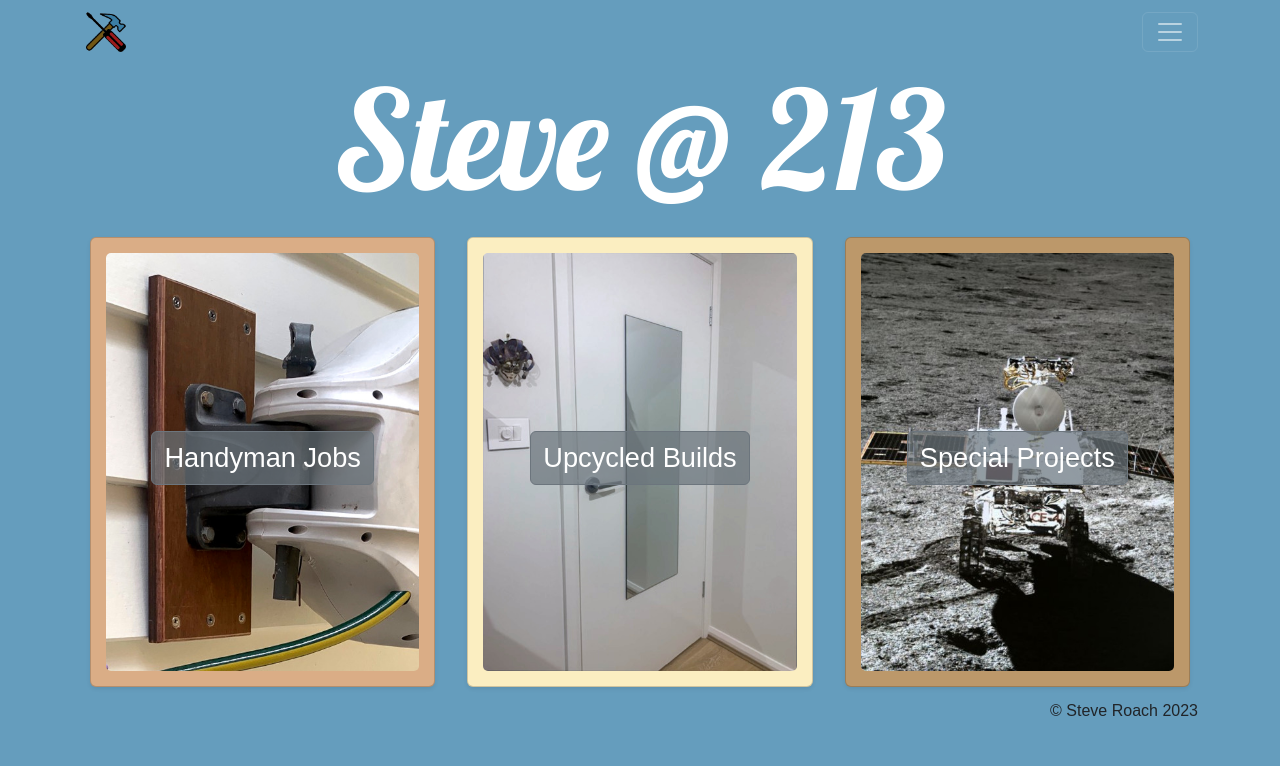
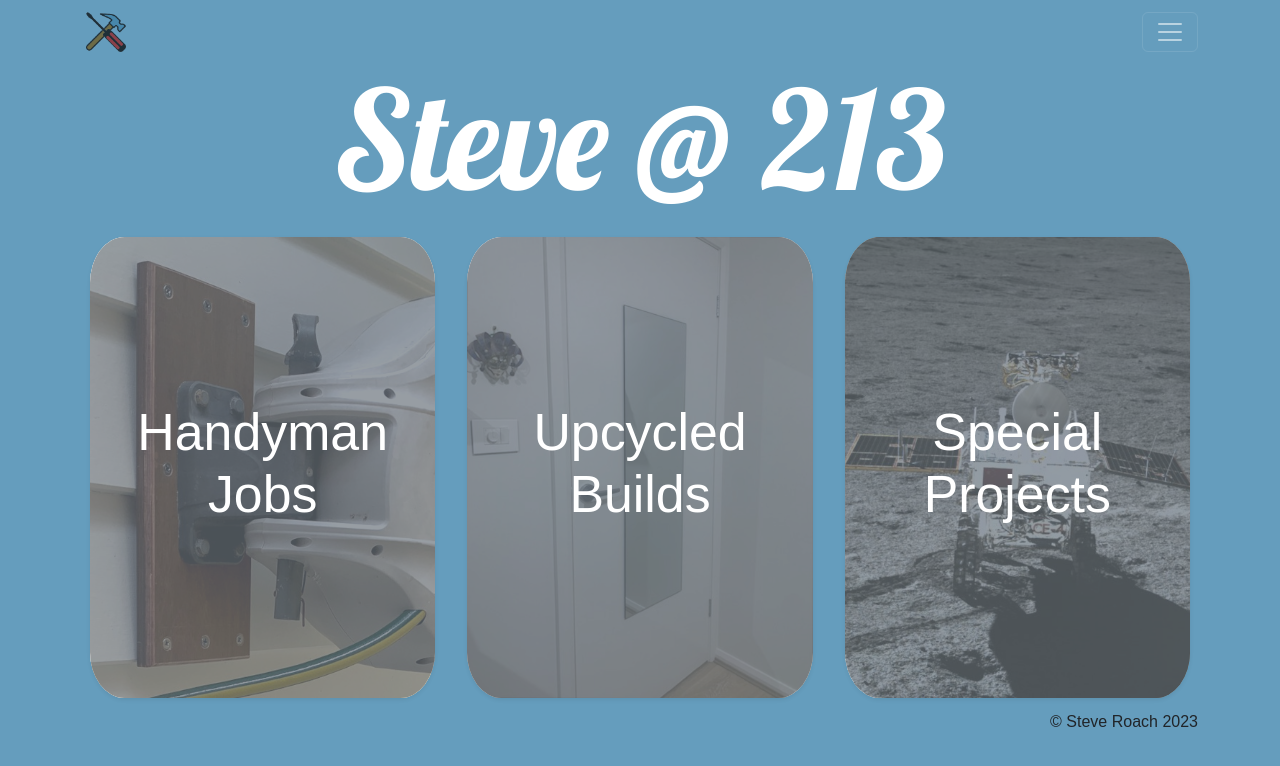
Before and after one commit to SteveRoach/steve_at_213, a Django app: page / in a window 1280 px wide. Shown: the top 766 px of the page. Run offline with Django 4.2, Linux system fonts and the light colour scheme; some libraries are stand-ins or nearby versions.

Commit message:
handyman front page 7

```diff
--- a/main/static/main/css/index.css
+++ b/main/static/main/css/index.css
@@ -1,50 +1,50 @@
-.bg-handyman {
-  background-color: var(--handyman-main-colour) !important;
-}
-
-.bg-upcycle {
-  background-color: var(--upcycle-main-colour) !important;
-}
-
-.bg-special {
-  background-color: var(--special-main-colour) !important;
+h2 {
+    font-size: calc(2.5rem + 4vw)
 }
 
 .card {
-    padding: 20px;
+    border-width: 0;
+    border-radius: 10%;
 }
-.card-title>button {
-    font-size: 8vw;
+.card-title {
+    margin: 0;
+    border-radius: 10%;
+}
+
+.card-img-overlay {
+    padding: 0;
+}
+
+.card-img {
+    border-radius: 10%;
+}
+
+.card-text-wrap {
+    border-radius: 10%;
+}
+
+a {
+    opacity: 0.7 !important;
 }
 
 a:hover {
-    display: block;
-    background-color: transparent;
+    opacity: 0.2 !important;
 }
 
 @media (min-width: 576px) {
-    .card {
-        padding: 15px;
-    }
-    .card-title>button{
-        font-size: 1.4rem;
+    h2 {
+        font-size: calc(1.8rem + 1.8vw)
     }
 }
 
 @media (min-width: 768px) {
-    .card {
-        padding: 15px;
-    }
-    .card-title>button{
-        font-size: 1.2rem;
+    h2 {
+        font-size: calc(1.6rem + 1.2vw)
     }
 }
 
 @media (min-width: 992px) {
-    .card {
-        padding: 15px;
-    }
-    .card-title>button{
-        font-size: 1.7rem;
+    h2 {
+        font-size: calc(1.8rem + 1.8vw)
     }
 }
--- a/main/templates/index.html
+++ b/main/templates/index.html
@@ -8,34 +8,55 @@
     <div class="container">
       <div class="row row-cols-1 row-cols-sm-2 row-cols-md-3 g-3">
           <div class="col mx-auto card-width">
-            <a href="handyman">
               <div class="card shadow-sm bg-handyman">
                 <img class="card-img" src="{% static 'main/images/hm_001b_f_480x640.jpg' %}">
-                <div class="card-title card-img-overlay d-flex align-items-center justify-content-center">
-                  <button class="btn btn-secondary bg-secondary" style="--bs-bg-opacity: .7; ">Handyman Jobs</button>
+                <div class="card-title card-img-overlay text-center" style="">
+                  <div class="card-text-wrap d-flex h-100">
+                    <h2 class="align-self-center">Handyman Jobs</h2>
+                  </div>
+                </div>
+                <div class="card-title card-img-overlay text-center" style="">
+                  <a class="" href="handyman">
+                    <div class="card-text-wrap bg-secondary d-flex h-100">
+                      <h2 class="align-self-center">Handyman Jobs</h2>
+                    </div>
+                  </a>
                 </div>
               </div>
-            </a>
           </div>
           <div class="col mx-auto card-width">
-            <a href="#">
-              <div class="card shadow-sm bg-upcycle">
+              <div class="card shadow-sm bg-handyman">
                 <img class="card-img" src="{% static 'main/images/hm_004c_f_480x640.jpg' %}">
-                <div class="card-title card-img-overlay d-flex align-items-center justify-content-center">
-                  <button class="btn btn-secondary bg-secondary" style="--bs-bg-opacity: .7; ">Upcycled Builds</button>
+                <div class="card-title card-img-overlay text-center" style="">
+                  <div class="card-text-wrap d-flex h-100">
+                    <h2 class="align-self-center">Upcycled Builds</h2>
+                  </div>
+                </div>
+                <div class="card-title card-img-overlay text-center" style="">
+                  <a class="" href="handyman">
+                    <div class="card-text-wrap bg-secondary d-flex h-100">
+                      <h2 class="align-self-center">Upcycled Builds</h2>
+                    </div>
+                  </a>
                 </div>
               </div>
-            </a>
           </div>
           <div class="col mx-auto card-width">
-            <a href="#">
-              <div class="card shadow-sm bg-special">
+              <div class="card shadow-sm bg-handyman">
                 <img class="card-img" src="{% static 'main/images/jade_rabbit_2_480x640.jpg' %}">
-                <div class="card-title card-img-overlay d-flex align-items-center justify-content-center">
-                  <button class="btn btn-secondary bg-secondary" style="--bs-bg-opacity: .7; ">Special Projects</button>
+                <div class="card-title card-img-overlay text-center" style="">
+                  <div class="card-text-wrap d-flex h-100">
+                    <h2 class="align-self-center">Special Projects</h2>
+                  </div>
+                </div>
+                <div class="card-title card-img-overlay text-center" style="">
+                  <a class="" href="handyman">
+                    <div class="card-text-wrap bg-secondary d-flex h-100">
+                      <h2 class="align-self-center">Special Projects</h2>
+                    </div>
+                  </a>
                 </div>
               </div>
-            </a>
           </div>
         </div>
       </div>
```
Also changed, not shown: handyman/static/handyman/css/handyman.css (+30 -26 lines), handyman/static/handyman/js/handyman.js (+15 -8 lines).
